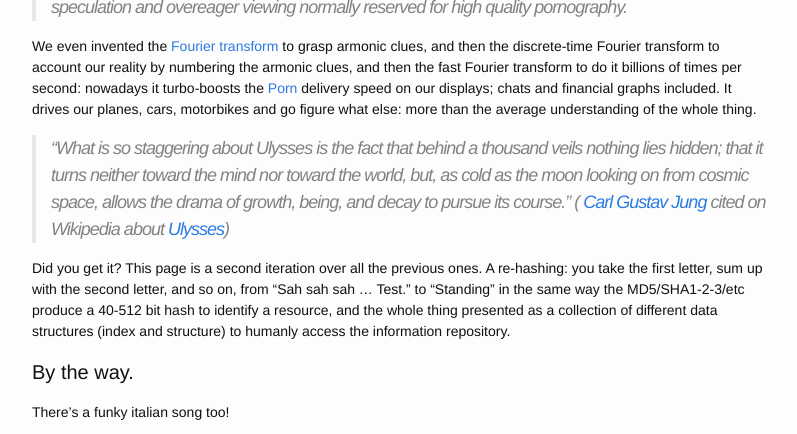
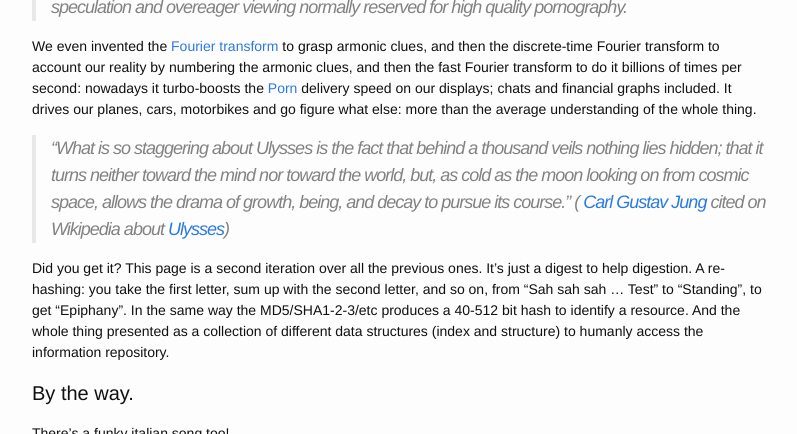
Before and after one commit to rootkovska/rootkovska.github.io, a Jekyll site: the page built from _posts/2016-01-06-Epiphany.md, in a window 1280 px wide and 900 px high, scrolled down 7221 px, cut to the strip 0-434 px from the top of the window. Shown: the whole strip, without its empty margins (238-1035 px from the left). Built offline with Jekyll 4.4.1, drawn with Linux system fonts in a browser that asks for light colours; Markdown is read by kramdown in place of the engine named in the settings.

Commit message:
Digestion.

```diff
--- a/_posts/2016-01-06-Epiphany.md
+++ b/_posts/2016-01-06-Epiphany.md
@@ -197,7 +197,7 @@ We even invented the [Fourier transform](https://en.wikipedia.org/wiki/Fourier_t
 
 > "What is so staggering about Ulysses is the fact that behind a thousand veils nothing lies hidden; that it turns neither toward the mind nor toward the world, but, as cold as the moon looking on from cosmic space, allows the drama of growth, being, and decay to pursue its course." ( [Carl Gustav Jung](https://en.wikipedia.org/wiki/Carl_Jung) cited on Wikipedia about [Ulysses](https://en.wikipedia.org/wiki/Ulysses_%28novel%29))
 
-Did you get it? This page is a second iteration over all the previous ones. A re-hashing: you take the first letter, sum up with the second letter, and so on, from "Sah sah sah ... Test." to "Standing" in the same way the MD5/SHA1-2-3/etc produce a 40-512 bit hash to identify a resource, and the whole thing presented as a collection of different data structures (index and structure) to humanly access the information repository.
+Did you get it? This page is a second iteration over all the previous ones. It's just a digest to help digestion. A re-hashing: you take the first letter, sum up with the second letter, and so on, from "Sah sah sah ... Test" to "Standing", to get "Epiphany". In the same way the MD5/SHA1-2-3/etc produces a 40-512 bit hash to identify a resource. And the whole thing presented as a collection of different data structures (index and structure) to humanly access the information repository.
 
 # <a name="btw"></a>By the way.
 
```
